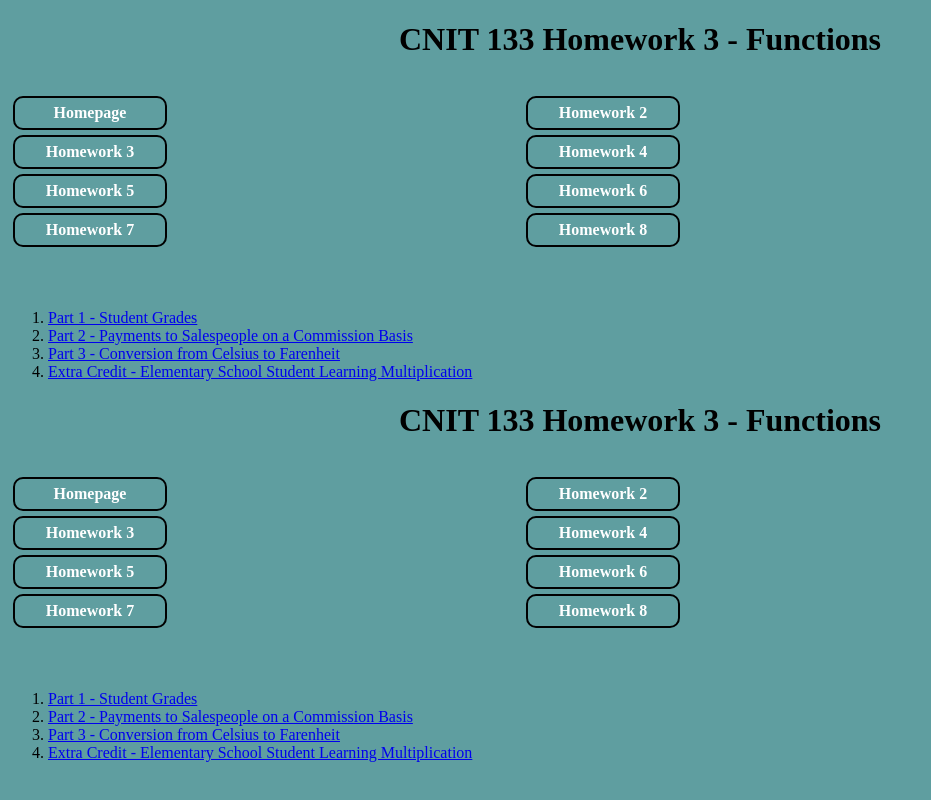
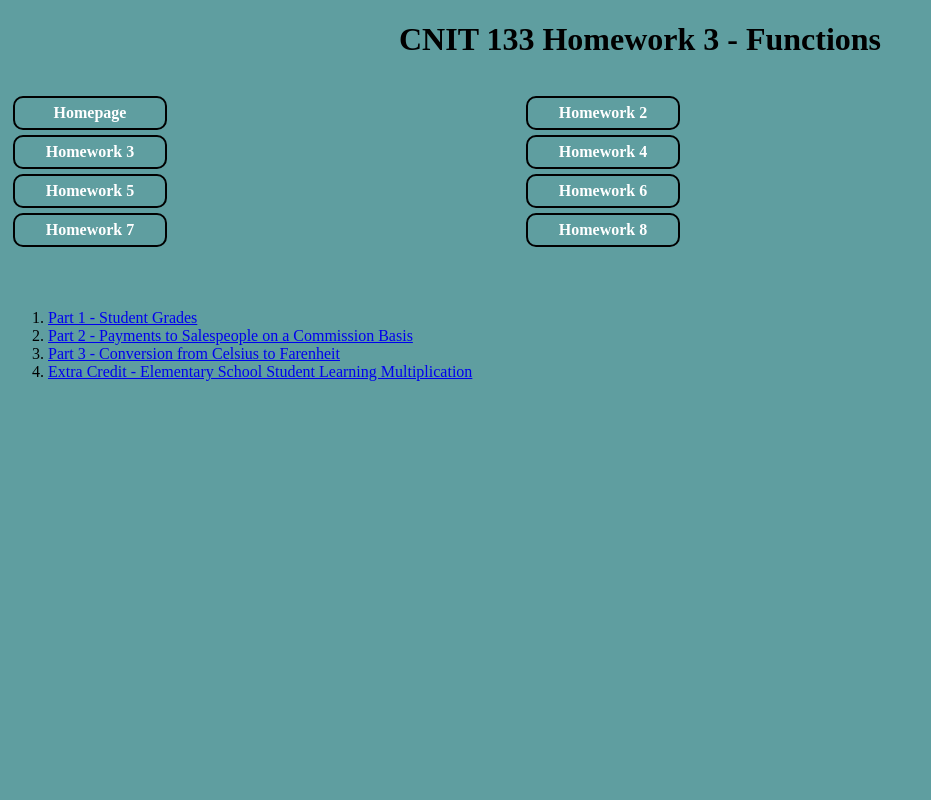
Before and after one commit to PettyCarlos/hw3, a plain HTML site: page index.html in a window 1280 px wide. Shown: the whole page, without its empty margins (0-931 px from the left). Drawn offline with nearby package versions, Linux system fonts and the light colour scheme.

Commit message:
Update index.html

```diff
--- a/index.html
+++ b/index.html
@@ -63,7 +63,7 @@
     <ul>
             <li><a href="https://pettycarlos.github.io/CNIT-133-Homework-1/">Homepage</a></li>
              <li><a href="https://pettycarlos.github.io/hw2/">Homework 2</a></li>
-            <li><a href= "https://pettycarlos.github.io/hw3/">Homework 3</a></li>
+            <li><a href= "hw3.html">Homework 3</a></li>
             <li><a href= "https://pettycarlos.github.io/CNIT-133-hw4/">Homework 4</a></li>
             <li><a href="https://pettycarlos.github.io/hw5/">Homework 5</a></li>
             <li><a href="https://pettycarlos.github.io/hw6/">Homework 6</a></li>
@@ -89,38 +89,3 @@
 
 
 </html>
-
-          <header>
-  <h1 style="text-align:center">CNIT 133 Homework 3 - Functions</h1>
-            </header>
-
-             <nav>
-    <ul>
-            <li><a href="https://pettycarlos.github.io/CNIT-133-Homework-1/">Homepage</a></li>
-             <li><a href="https://pettycarlos.github.io/hw2/">Homework 2</a></li>
-            <li><a href= "https://pettycarlos.github.io/hw3/">Homework 3</a></li>
-            <li><a href= "https://pettycarlos.github.io/CNIT-133-hw4/">Homework 4</a></li>
-            <li><a href="https://pettycarlos.github.io/hw5/">Homework 5</a></li>
-            <li><a href="https://pettycarlos.github.io/hw6/">Homework 6</a></li>
-            <li><a href= "https://pettycarlos.github.io/hw7/">Homework 7</a></li>
-            <li><a href="https://pettycarlos.github.io/hw8/">Homework 8</a></li>
-
-        </ul>
-            </nav>
-
-
-         <ol>
-  <li><a href="hw3pt1.html">Part 1 - Student Grades</a></li>
-  <li><a href="hw3pt2.html">Part 2 - Payments to Salespeople on a Commission Basis</a></li>
-  <li><a href="hw3pt3.html">Part 3 - Conversion from Celsius to Farenheit</a></li>
-<li><a href="hw3Extra.html">Extra Credit - Elementary School Student Learning Multiplication</a></li>
-
-</ol>
-
-
-
-    </body>
-
-
-
-</html>
```
